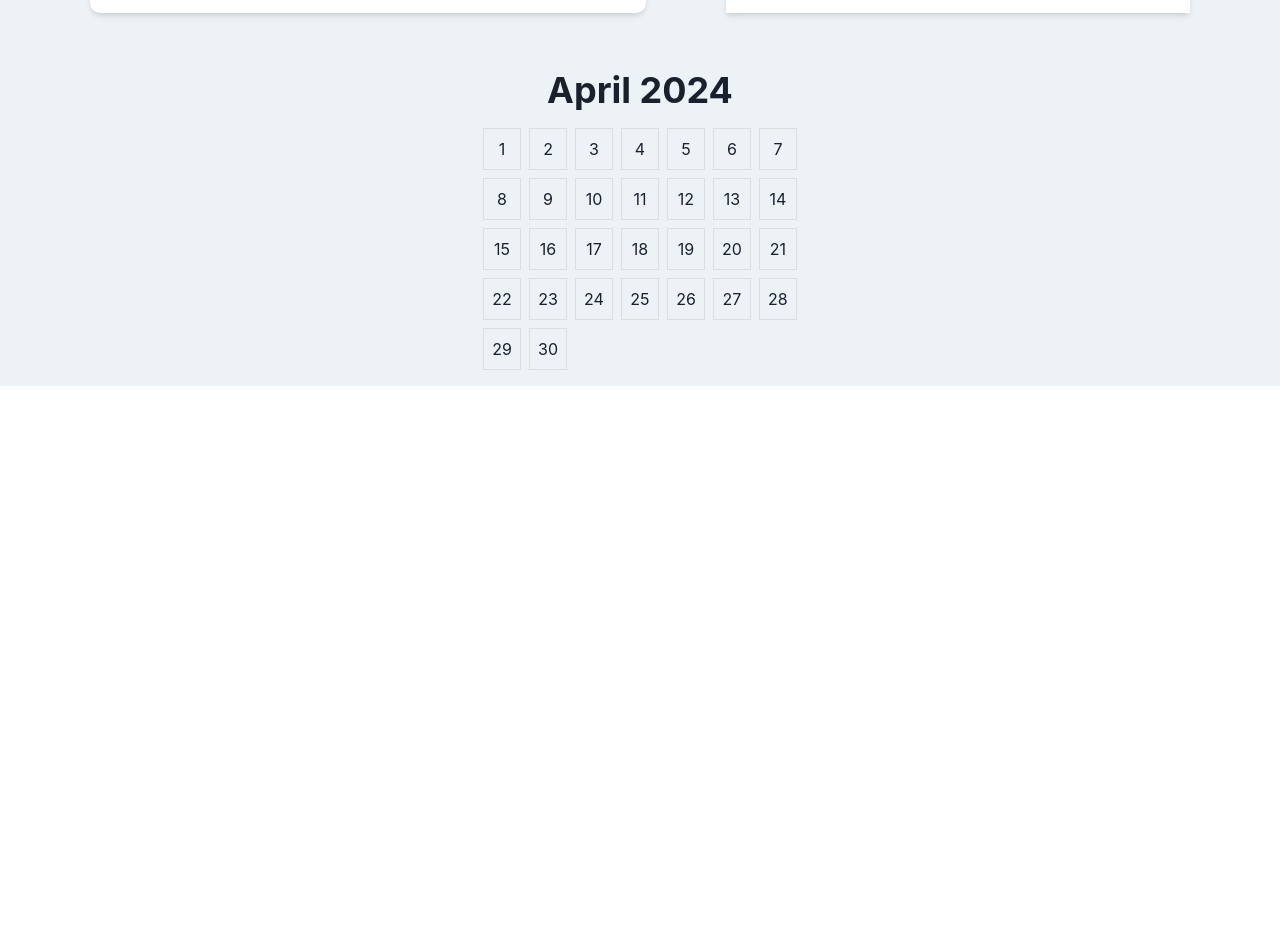
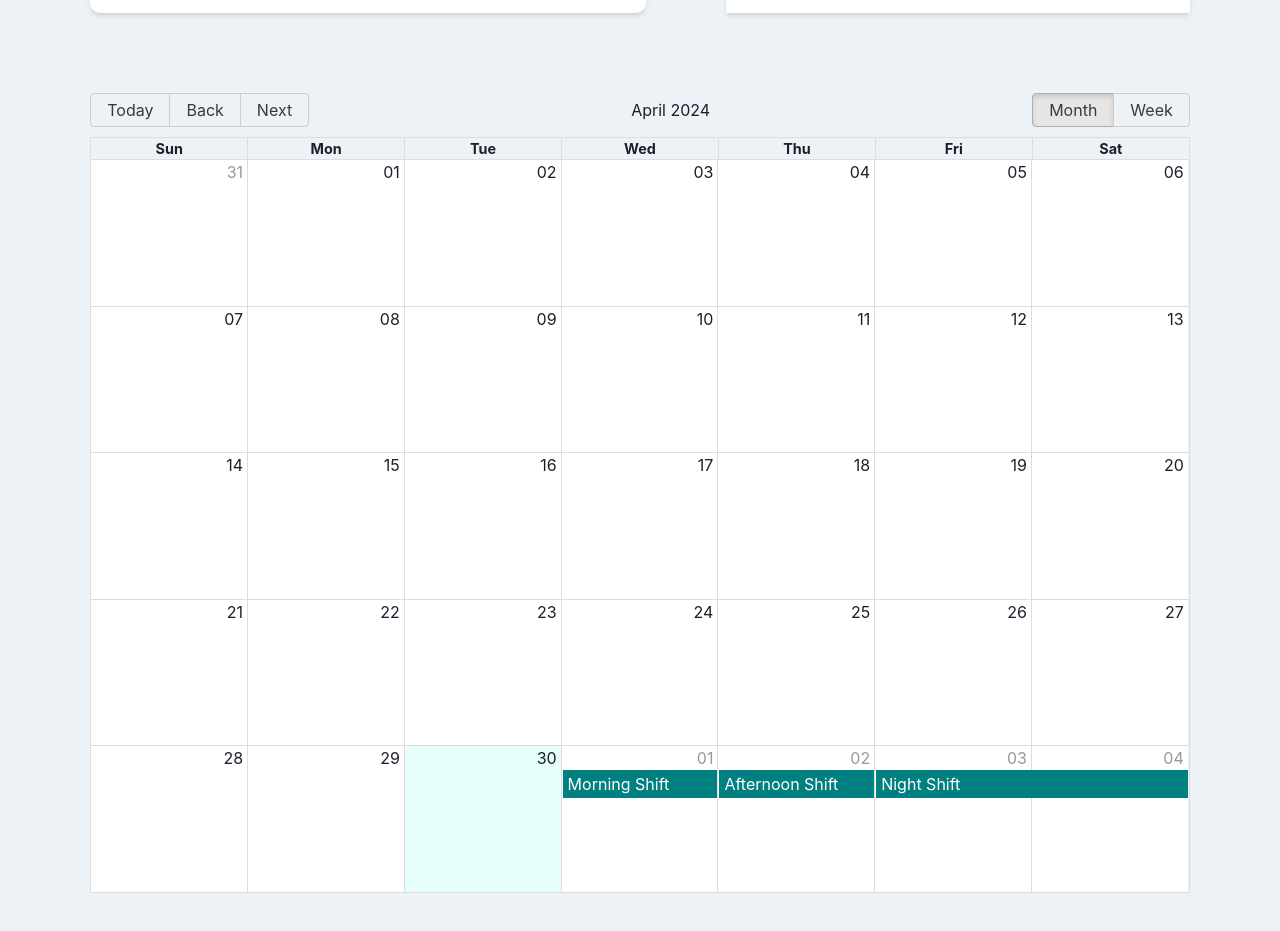
Before and after one commit to RochaLS/my-arubaito-front, a Next.js app: page / in a window 1280 px wide. Shown: the part 880-1811 px from the top of the page. Before the commit the page ends 1266 px from the top, so only its background shows below. Built offline with nearby package versions, Linux system fonts and the light colour scheme.

Commit message:
implement calendar

```diff
--- a/next.config.mjs
+++ b/next.config.mjs
@@ -1,4 +1,6 @@
 /** @type {import('next').NextConfig} */
-const nextConfig = {};
+const nextConfig = {
+  // reactStrictMode: false, // Big react calendar is not working on strict mode
+};
 
 export default nextConfig;
--- a/package.json
+++ b/package.json
@@ -16,12 +16,14 @@
     "framer-motion": "^11.1.7",
     "next": "14.2.3",
     "react": "^18",
+    "react-big-calendar": "^1.12.1",
     "react-dom": "^18",
     "react-icons": "^5.2.0"
   },
   "devDependencies": {
     "@types/node": "^20",
     "@types/react": "^18",
+    "@types/react-big-calendar": "^1.8.9",
     "@types/react-dom": "^18",
     "eslint": "^8",
     "eslint-config-next": "14.2.3",
--- a/src/app/components/Calendar.tsx
+++ b/src/app/components/Calendar.tsx
@@ -1,41 +1,105 @@
-import { Box, Center, Heading, SimpleGrid } from "@chakra-ui/react";
-import { useState } from "react";
+import {
+  Calendar,
+  EventPropGetter,
+  momentLocalizer,
+  Views,
+} from "react-big-calendar";
+import "react-big-calendar/lib/css/react-big-calendar.css";
+import moment from "moment";
+import { useMemo, useState } from "react";
 
-export function Calendar() {
-  // Get current date
+const localizer = momentLocalizer(moment);
+
+const myEventsList = [
+  {
+    title: "Morning Shift",
+    start: new Date(2024, 4, 1, 8, 0), // May 1st, 2024 at 8:00 AM
+    end: new Date(2024, 4, 1, 16, 0), // May 1st, 2024 at 4:00 PM
+  },
+  {
+    title: "Afternoon Shift",
+    start: new Date(2024, 4, 2, 12, 0), // May 2nd, 2024 at 12:00 PM
+    end: new Date(2024, 4, 2, 20, 0), // May 2nd, 2024 at 8:00 PM
+  },
+  {
+    title: "Night Shift",
+    start: new Date(2024, 4, 3, 20, 0), // May 3rd, 2024 at 8:00 PM
+    end: new Date(2024, 4, 4, 4, 0), // May 4th, 2024 at 4:00 AM
+  },
+  // Add more events as needed
+];
+
+function MyCalendar() {
+  // Toolbar not working when using nextjs on strict mode... Need to hanfle view and date state by ourselves
+  // See fix: https://stackoverflow.com/questions/78011246/react-big-calendar-next-and-back-buttons-not-navigating-to-the-correct-month
+  const [view, setView] = useState(Views.MONTH);
   const [date, setDate] = useState(new Date());
 
-  // Function to get the days in a month
-  const getDaysInMonth = (year: number, month: number) => {
-    return new Date(year, month + 1, 0).getDate();
+  // do this
+  const { defaultDate } = useMemo(
+    () => ({
+      defaultDate: new Date(),
+    }),
+    []
+  );
+  const eventStyleGetter: EventPropGetter<any> = (
+    event,
+    start,
+    end,
+    isSelected
+  ) => {
+    const style = {
+      backgroundColor: "teal",
+      color: "white",
+      borderRadius: "0px",
+      border: "none",
+    };
+    return {
+      style,
+    };
   };
 
-  // Function to generate array of days in a month
-  const getDaysArray = (year: number, month: number) => {
-    const daysInMonth = getDaysInMonth(year, month);
-    return Array.from({ length: daysInMonth }, (_, i) => i + 1);
+  const dayPropGetter = (date: Date) => {
+    const today = new Date();
+    const isToday =
+      date.getDate() === today.getDate() &&
+      date.getMonth() === today.getMonth() &&
+      date.getFullYear() === today.getFullYear();
+
+    return {
+      style: {
+        backgroundColor: isToday ? "#E6FFFA" : "white",
+      },
+    };
   };
 
-  // Get the days array for the current month
-  const daysArray = getDaysArray(date.getFullYear(), date.getMonth());
+  // Event handler for toggling between month and week views
+  const handleViewChange = (newView: any) => {
+    if (newView === "month" || newView === "week") {
+      setView(newView); // Update the view state
+    }
+  };
 
   return (
-    <Center>
-      <Box maxW="600px" p={4}>
-        <Heading textAlign="center" mb={4}>
-          {date.toLocaleDateString("default", {
-            month: "long",
-            year: "numeric",
-          })}
-        </Heading>
-        <SimpleGrid columns={7} spacing={2}>
-          {daysArray.map((day) => (
-            <Box key={day} textAlign="center" p={2} border="1px solid #ddd">
-              {day}
-            </Box>
-          ))}
-        </SimpleGrid>
-      </Box>
-    </Center>
+    <Calendar
+      views={[Views.MONTH, Views.WEEK]}
+      localizer={localizer}
+      events={myEventsList}
+      startAccessor="start"
+      endAccessor="end"
+      defaultView="month"
+      date={date}
+      view={view}
+      defaultDate={defaultDate}
+      eventPropGetter={eventStyleGetter}
+      dayPropGetter={dayPropGetter}
+      toolbar={true}
+      onView={handleViewChange}
+      onNavigate={(date) => {
+        setDate(new Date(date));
+      }}
+    />
   );
 }
+
+export default MyCalendar;
--- a/src/app/page.tsx
+++ b/src/app/page.tsx
@@ -6,7 +6,7 @@ import { OverviewBox } from "./components/OverviewBox";
 import { Center, Heading, Box, Flex } from "@chakra-ui/react";
 import { ShiftBox } from "./components/ShiftBox";
 import { ListBox } from "./components/ListBox";
-import { Calendar } from "./components/Calendar";
+import MyCalendar from "./components/Calendar";
 
 export default function Page() {
   return (
@@ -24,7 +24,9 @@ export default function Page() {
             </Box>
             <ListBox />
           </Flex>
-          <Calendar />
+          <Box margin={10} h={800}>
+            <MyCalendar />
+          </Box>
         </Box>
       </Center>
     </>
```
Also changed, not shown: 1 other file (tests, documents, lock files or other folders).
